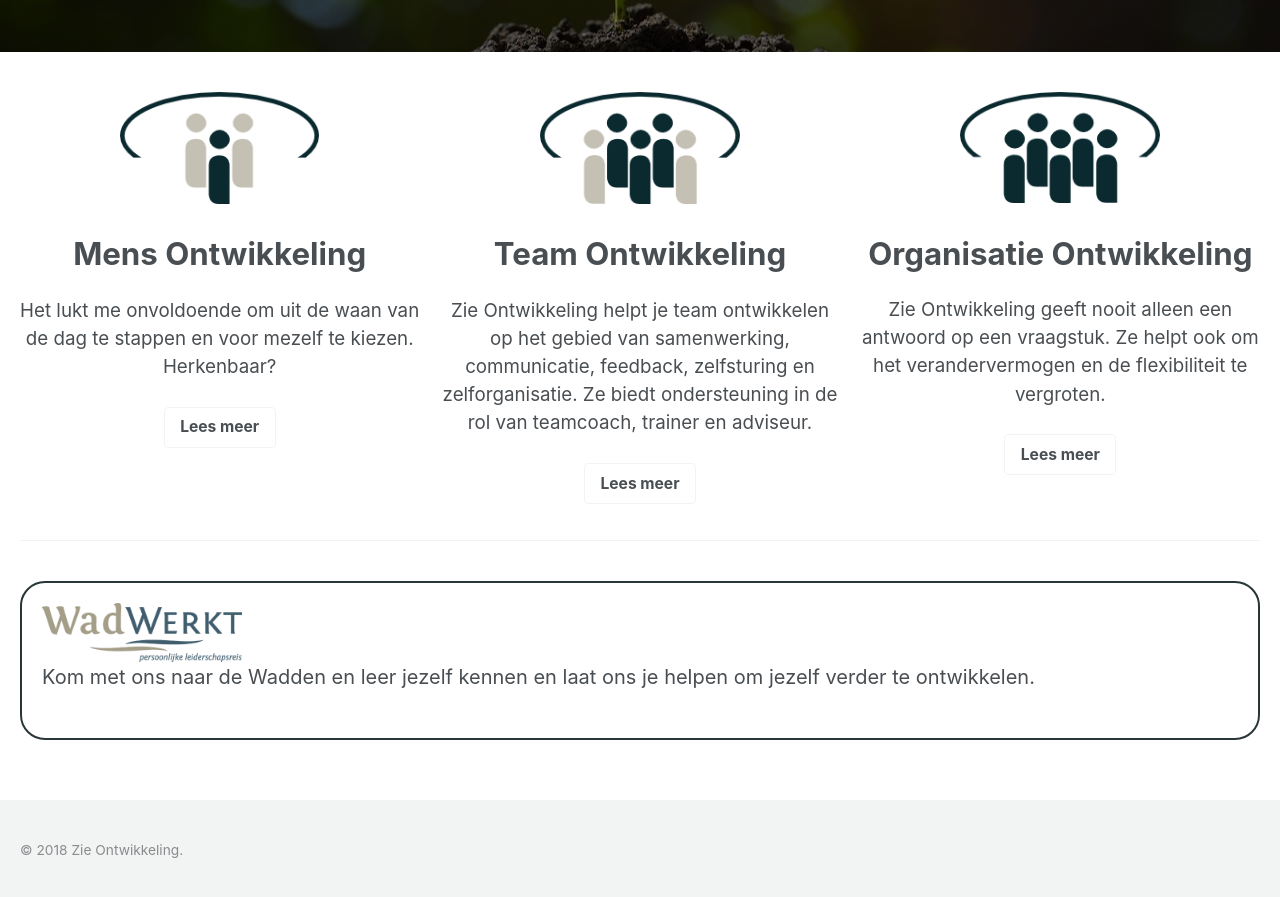
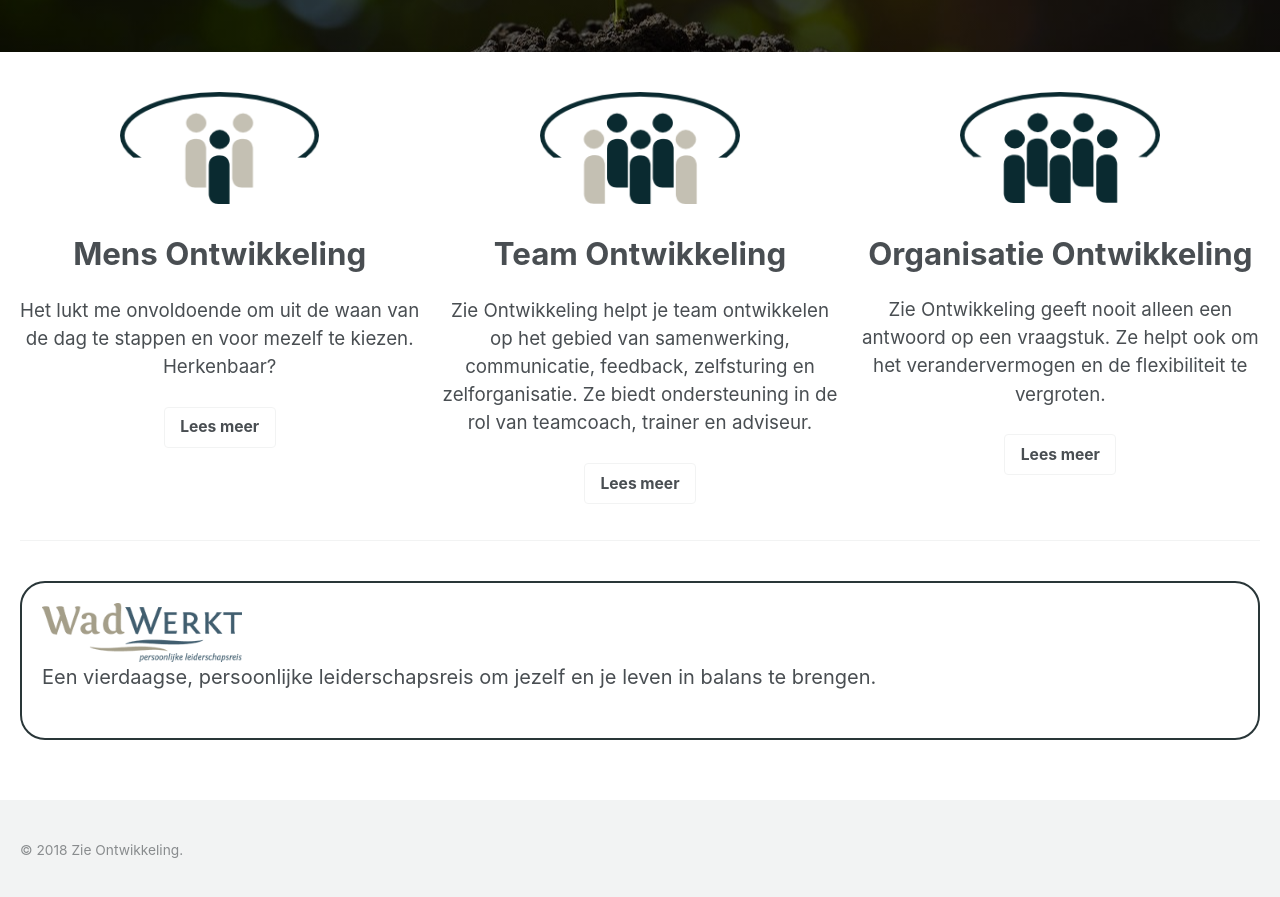
Before and after one commit to twinmum1/zie-ontwikkeling, a Jekyll site: the page built from _pages/proef.md, in a window 1280 px wide and 900 px high, scrolled down 696 px. Shown: the top 897 px of the window. Built offline with Jekyll 4.4.1, drawn with Linux system fonts in a browser that asks for light colours.

Commit message:
Update proef.md

```diff
--- a/_pages/proef.md
+++ b/_pages/proef.md
@@ -47,6 +47,6 @@ sidebar:
 
 {% include feature_row %}
 <div style="border-radius: 25px; border: 2px solid #293638; padding: 20px;">
-<img width="200" height="58" src="/assets/images/wadwerkt-logo-colour.png" alt="WadWerkt.nl"/>
-<p>Kom met ons naar de Wadden en leer jezelf kennen en laat ons je helpen om jezelf verder te ontwikkelen.</p>
+<a href="http://www.wadwerkt.nl"><img width="200" height="58" src="/assets/images/wadwerkt-logo-colour.png" alt="WadWerkt.nl"/></a>
+<p>Een vierdaagse, persoonlijke leiderschapsreis om jezelf en je leven in balans te brengen.</p>
 </div>
```
